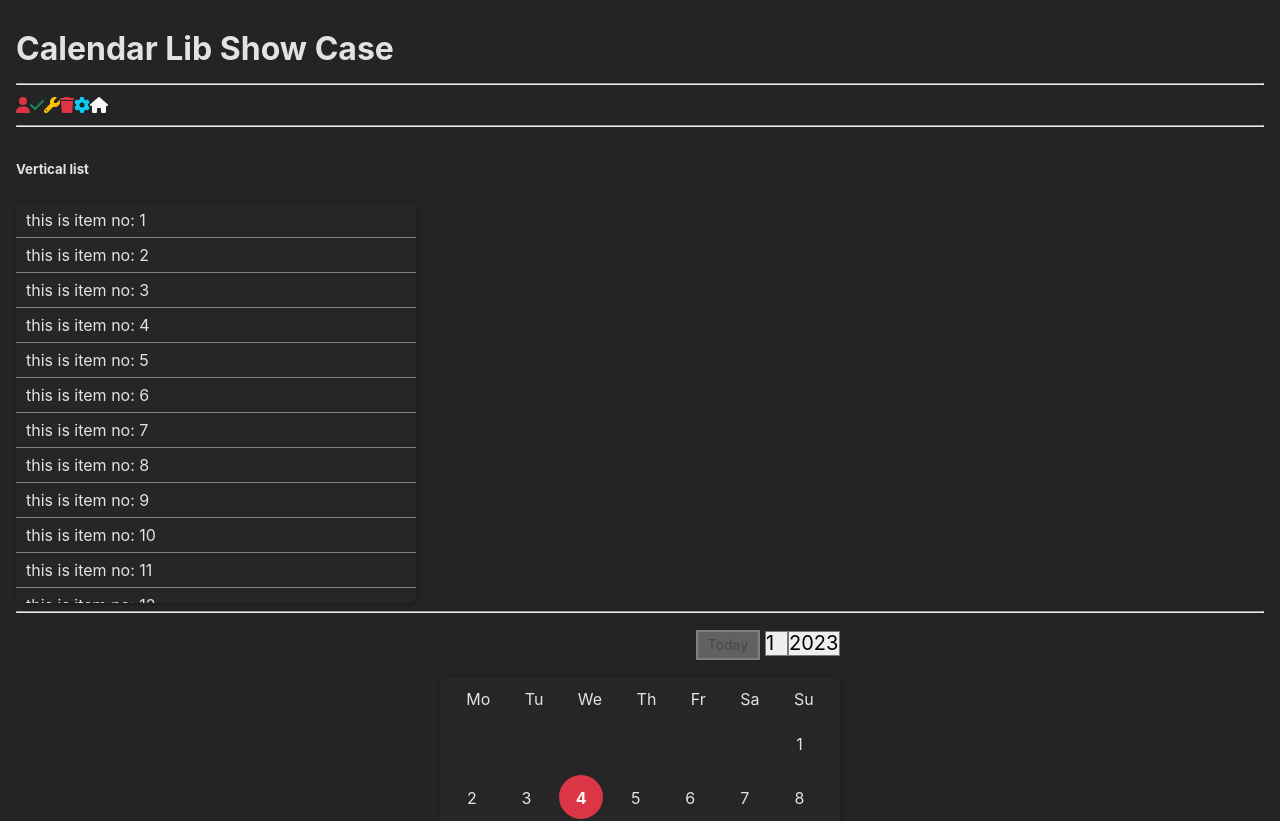
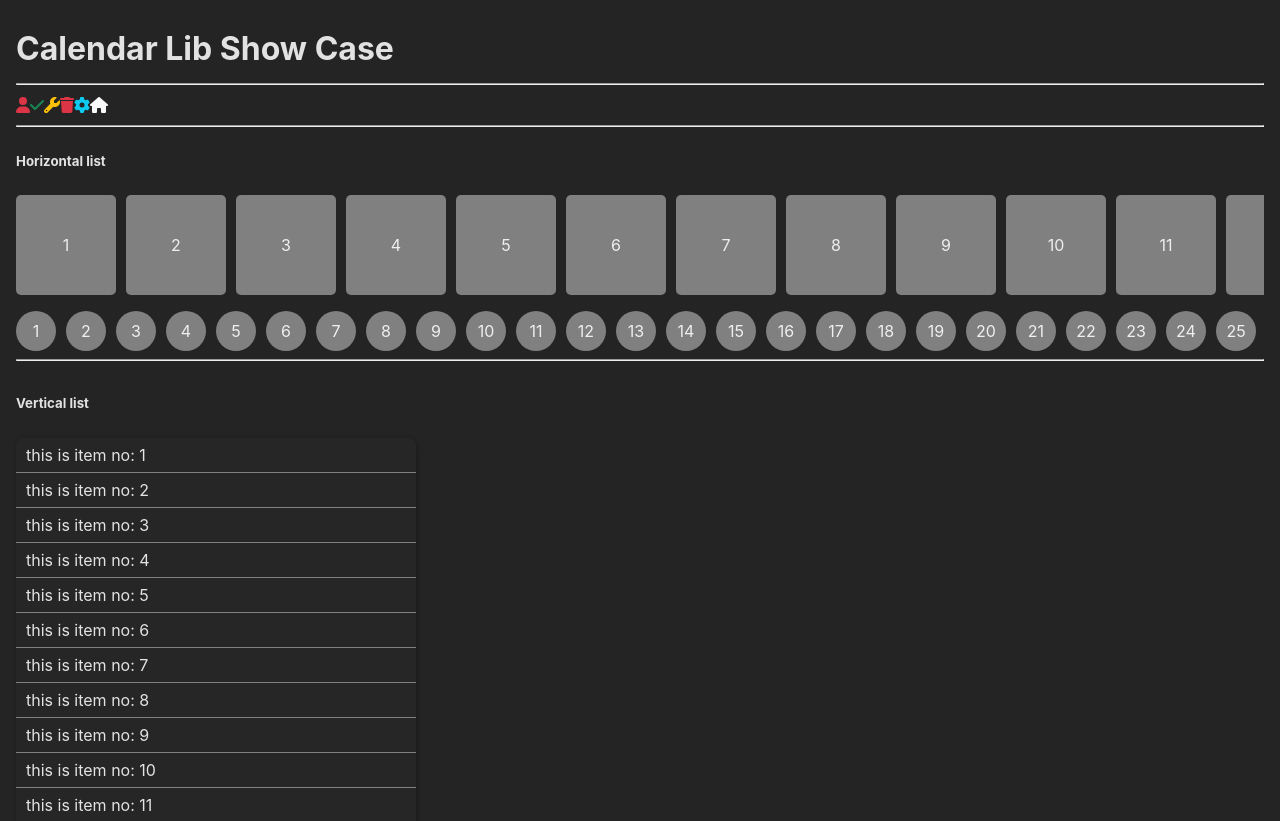
Before and after one commit to LeTranAnhVu/calender-lib, a React (Vite) app: page / in a window 1280 px wide. Shown: the top 821 px of the page. Built offline with nearby package versions, Linux system fonts and the light colour scheme.

Commit message:
Create horizontal list

```diff
--- /dev/null
+++ b/src/layout/components/HorizontalList.tsx
@@ -0,0 +1,21 @@
+import styled from 'styled-components'
+
+const HorizontalList = styled.div`
+  //width: 100%;
+  overflow: auto;
+  display: flex;
+  flex-direction: row;
+  flex-wrap: nowrap;
+  justify-content: flex-start;
+  align-items: center;
+
+  /* Hide scrollbar for Chrome, Safari and Opera */
+  &::-webkit-scrollbar {
+    display: none;
+  }
+
+  -ms-overflow-style: none; /* IE and Edge */
+  scrollbar-width: none; /* Firefox */
+`
+
+export default HorizontalList
--- a/src/showcase/App.tsx
+++ b/src/showcase/App.tsx
@@ -13,6 +13,7 @@ import { Normalize } from 'styled-normalize'
 import ModalExamples from './components/ModalExamples'
 import Modal from '@/layout/components/Modals/Modal'
 import VerticalListExample from '@/showcase/components/VerticalListExample'
+import HorizontalListExample from '@/showcase/components/HorizontalListExample'
 library.add(fas)
 
 function App() {
@@ -30,6 +31,8 @@ function App() {
               </TitleWrapper>
               <Hr />
               <IconExample />
+              <Hr />
+              <HorizontalListExample />
               <Hr />
               <VerticalListExample />
               <Hr />
--- /dev/null
+++ b/src/showcase/components/HorizontalListExample.tsx
@@ -0,0 +1,64 @@
+import HorizontalList from '@/layout/components/HorizontalList'
+import styled from 'styled-components'
+import { rangeFromOne } from '@/lib/array/range'
+
+type ItemProps = {
+  size: number
+  bg?: string
+  gap?: number
+}
+
+const RoundItem = styled.div<ItemProps>`
+  min-width: ${({ size }) => size}px;
+  min-height: ${({ size }) => size}px;
+  border-radius: 50%;
+  margin-right: ${({ gap = 0 }) => gap}px;
+  background: ${({ bg, theme }) => bg || theme.grey};
+
+  display: flex;
+  flex-direction: column;
+  align-items: center;
+  justify-content: center;
+`
+
+const SquareItem = styled.div<ItemProps>`
+  min-width: ${({ size }) => size}px;
+  min-height: ${({ size }) => size}px;
+  border-radius: 5px;
+  margin-right: ${({ gap = 0 }) => gap}px;
+  background: ${({ bg, theme }) => bg || theme.grey};
+
+  display: flex;
+  flex-direction: column;
+  align-items: center;
+  justify-content: center;
+`
+
+const Shim = styled.div`
+  height: 1em;
+`
+
+function HorizontalListExample() {
+  return (
+    <div>
+      <h5>Horizontal list</h5>
+      <HorizontalList>
+        {rangeFromOne(20).map((i) => (
+          <SquareItem key={i} gap={10} size={100}>
+            {i}
+          </SquareItem>
+        ))}
+      </HorizontalList>
+      <Shim />
+      <HorizontalList>
+        {rangeFromOne(30).map((i) => (
+          <RoundItem key={i} gap={10} size={40}>
+            {i}
+          </RoundItem>
+        ))}
+      </HorizontalList>
+    </div>
+  )
+}
+
+export default HorizontalListExample
```
